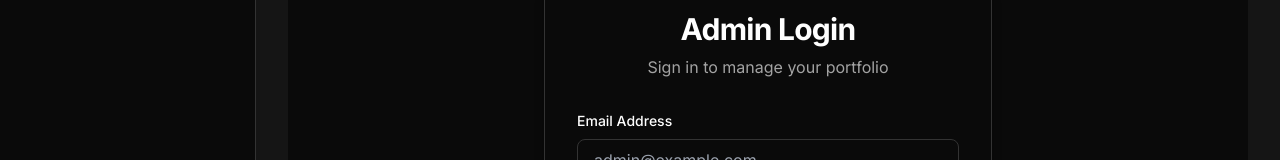
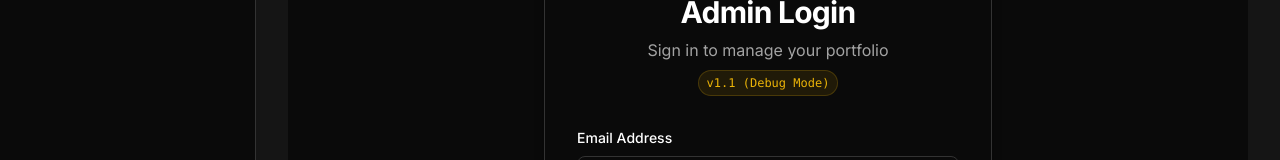
Before and after one commit to Adonias-hibeste/portfolio-website, a Next.js app: page /admin/login in a window 1280 px wide. Shown: the part 257-417 px from the top of the page. Built offline with nearby package versions, Linux system fonts and the light colour scheme; no server answers; the database is empty.

Commit message:
Debug: Add version badge and logging

```diff
--- a/app/admin/login/LoginForm.tsx
+++ b/app/admin/login/LoginForm.tsx
@@ -15,6 +15,9 @@ export default function LoginForm() {
                     <p className="text-muted-foreground mt-2">
                         Sign in to manage your portfolio
                     </p>
+                    <span className="inline-block mt-2 px-2 py-1 text-xs font-mono bg-yellow-500/10 text-yellow-500 rounded-full border border-yellow-500/20">
+                        v1.1 (Debug Mode)
+                    </span>
                 </div>
 
                 <form action={dispatch} className="space-y-6">
--- a/lib/actions.ts
+++ b/lib/actions.ts
@@ -17,6 +17,8 @@ export async function authenticate(
     try {
         await signIn("credentials", formData);
     } catch (error) {
+        console.error("LOGIN ERROR:", error); // Log to Vercel console
+
         if (error instanceof AuthError) {
             switch (error.type) {
                 case "CredentialsSignin":
```
